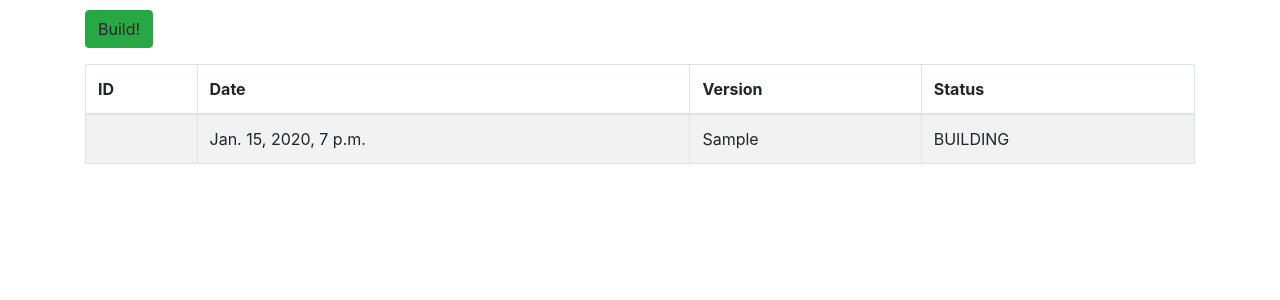
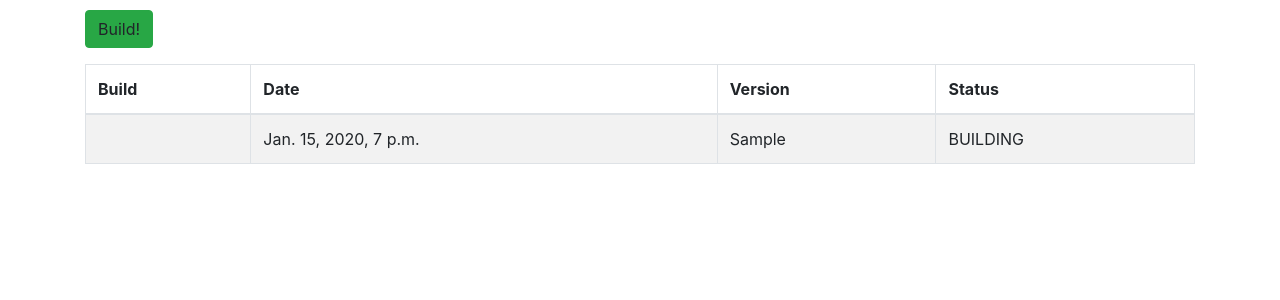
Before and after one commit to colajam93/aurpackager, a Django app: template templates/package_detail.html in a window 1280 px wide. Shown: the part 106-406 px from the top of the page. Run offline with Django 3.2, Linux system fonts and the light colour scheme; tables that the repository leaves empty hold one stand-in row (values such as "Sample post"); the template is opened without the code that fills it: values that come from a table or form of the project are taken from there, most other values are stand-ins (such as "Sample title", 1, 10 or a date in 2020); some libraries are stand-ins or nearby versions.

Commit message:
Update html

```diff
--- a/templates/package_detail.html
+++ b/templates/package_detail.html
@@ -18,7 +18,7 @@
     <table class="table table-striped table-bordered table-hover">
         <thead>
         <tr>
-            <th>ID</th>
+            <th>Build</th>
             <th>Date</th>
             <th>Version</th>
             <th>Status</th>
--- a/templates/package_list.html
+++ b/templates/package_list.html
@@ -12,14 +12,12 @@
     <table class="table table-striped table-bordered table-hover">
         <thead>
         <tr>
-            <th>ID</th>
             <th>Name</th>
         </tr>
         </thead>
         <tbody>
         {% for package in packages %}
             <tr data-href="{% url 'manager:package_detail' package_name=package.name %}" class="clickable-pointer">
-                <td>{{ package.id }}</td>
                 <td>{{ package.name }}</td>
             </tr>
         {% endfor %}
```
